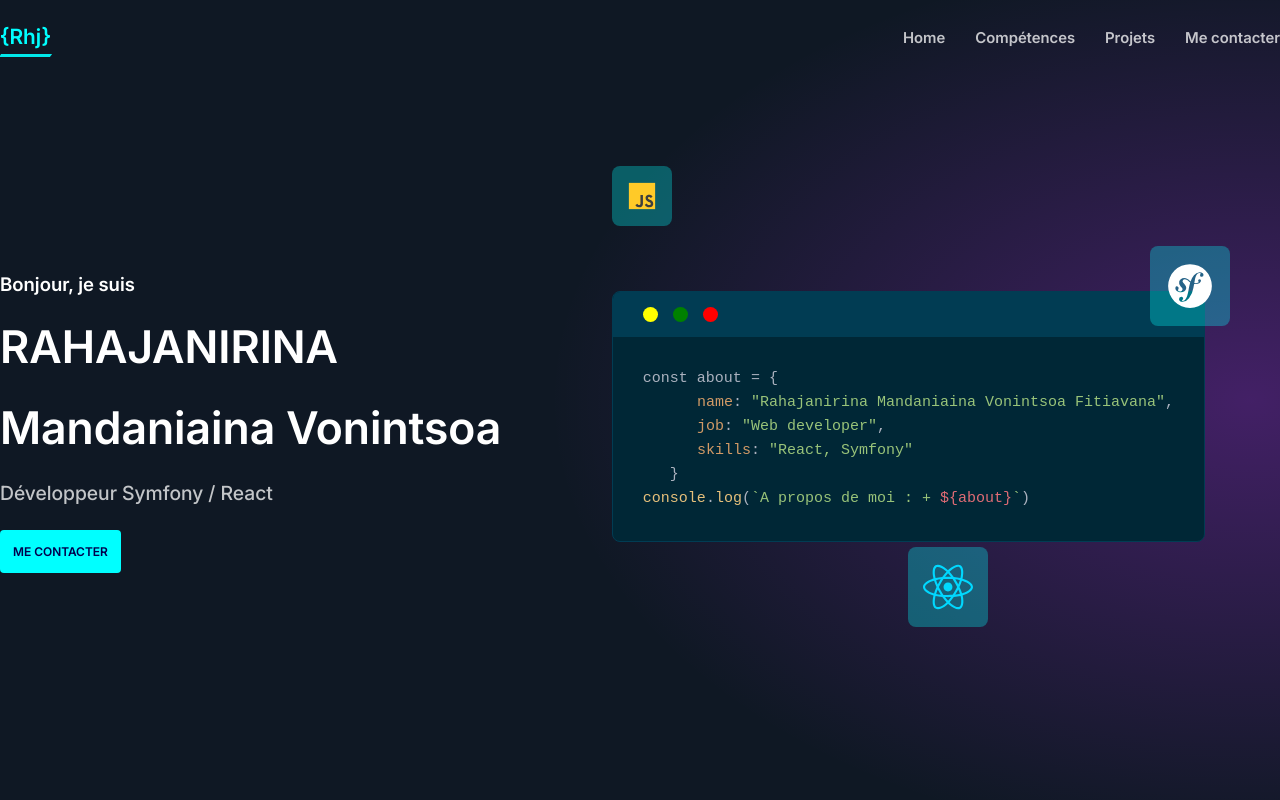
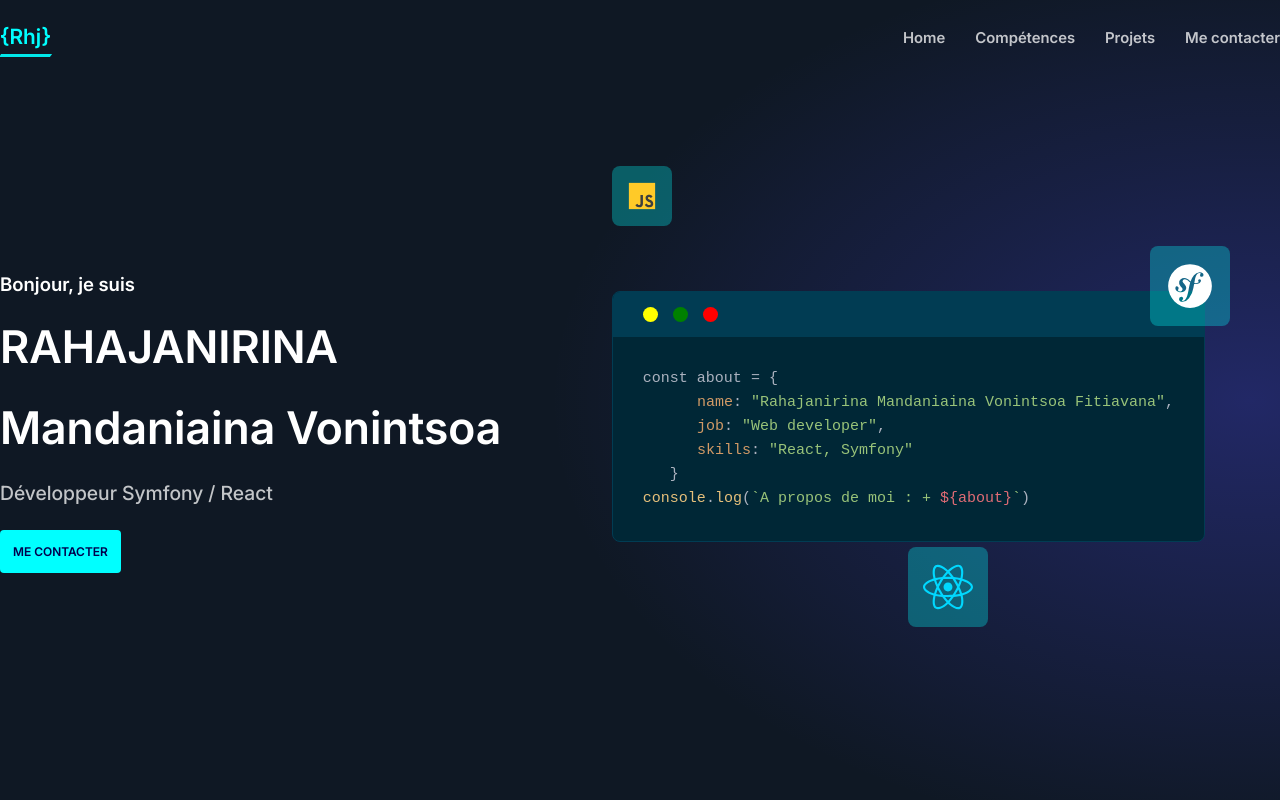
Before and after one commit to manda07tsou/portfolio, a React (Vite) app: page / in a window 1280 px wide. Shown: the top 800 px of the page. Built offline with nearby package versions, Linux system fonts and the light colour scheme.

Commit message:
ajout gradient sur body

```diff
--- a/src/App.scss
+++ b/src/App.scss
@@ -52,7 +52,7 @@ body{
   min-height: 100vh;
   position: relative;
   background:
-    radial-gradient(ellipse 700px 450px at 1250px 400px, rgb(187 51 255/.3), transparent),
-    // radial-gradient(ellipse 500px 500px at 300px 1400px, rgb(213 128 255/.4), transparent),
+    radial-gradient(ellipse 700px 450px at 1250px 400px, rgb(77 77 255/.3), transparent),
+    radial-gradient(ellipse 900px 500px at 200px 1500px, rgb(255 77 148/.2), transparent),
     rgb(var(--bg));
 }
```
